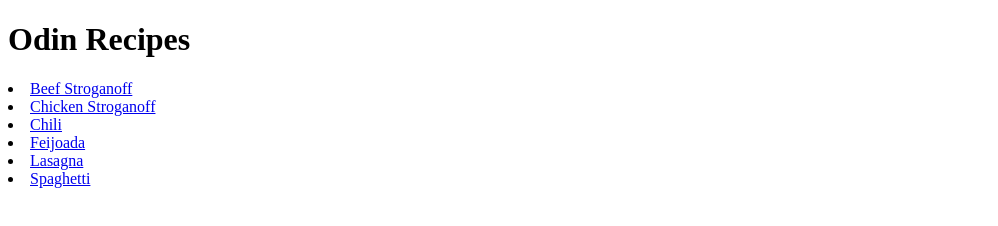
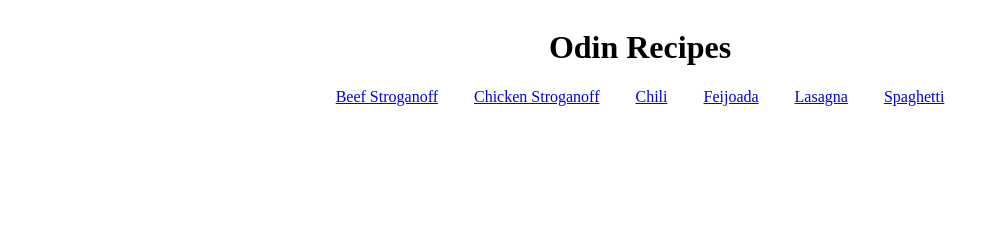
Before and after one commit to Alyen28/The-Recipe-Journal, a plain HTML site: page index.html in a window 1280 px wide. Shown: the whole page, without its empty margins (0-998 px from the left). Drawn offline with Linux system fonts and the light colour scheme.

Commit message:
Basic CSS

```diff
--- a/index.html
+++ b/index.html
@@ -3,17 +3,21 @@
 <head>
     <meta charset="UTF-8">
     <meta name="viewport" content="width=device-width, initial-scale=1.0">
+    <link href="style.css" rel="stylesheet" type="text/css">
+    <script src="script.js"></script>
     <title>Document</title>
 </head>
 <body>
-    <h1>Odin Recipes</h1>
-    <ul></ul>
-        <li><a href="recipes/beef-stroganoff.html">Beef Stroganoff</a></li>
-        <li><a href="recipes/chicken-stroganoff.html">Chicken Stroganoff</a></li>
-        <li><a href="recipes/chili.html">Chili</a></li>
-        <li><a href="recipes/feijoada.html">Feijoada</a></li>
-        <li><a href="recipes/lasagna.html">Lasagna</a></li>
-        <li><a href="recipes/spaghetti.html">Spaghetti</a></li>
-    </ul>
+    <div class="title"><h1>Odin Recipes</h1></div>
+    <div class="recipes-container">
+        <ul class="recipes-list">
+            <li class="recipes-content"><a href="recipes/beef-stroganoff.html">Beef Stroganoff</a></li>
+            <li class="recipes-content"><a href="recipes/chicken-stroganoff.html">Chicken Stroganoff</a></li>
+            <li class="recipes-content"><a href="recipes/chili.html">Chili</a></li>
+            <li class="recipes-content"><a href="recipes/feijoada.html">Feijoada</a></li>
+            <li class="recipes-content"><a href="recipes/lasagna.html">Lasagna</a></li>
+            <li class="recipes-content"><a href="recipes/spaghetti.html">Spaghetti</a></li>
+        </ul>
+    </div>
 </body>
 </html>
--- /dev/null
+++ b/style.css
@@ -0,0 +1,29 @@
+.title {
+    display: flex;
+    text-align: center;
+    justify-content: center;
+}
+
+.recipes-container {
+    display: flex;
+    text-align: center;
+    justify-content: center;
+    flex-wrap: wrap;
+}
+
+.recipes-list {
+    list-style-type: none;
+    margin: 0;
+    padding: 0;
+}
+
+.recipes-content {
+    display: inline;
+    margin: 1em;
+    padding: 0;
+}
+
+img {
+    max-width: 40%;
+    max-height: auto;
+}
```
Also changed, not shown: recipes/beef-stroganoff.html (+3 -1 lines), recipes/chicken-stroganoff.html (+2 -0 lines), recipes/chili.html (+2 -0 lines), recipes/feijoada.html (+2 -0 lines), recipes/lasagna.html (+2 -0 lines), recipes/spaghetti.html (+4 -1 lines), script.js (added).
